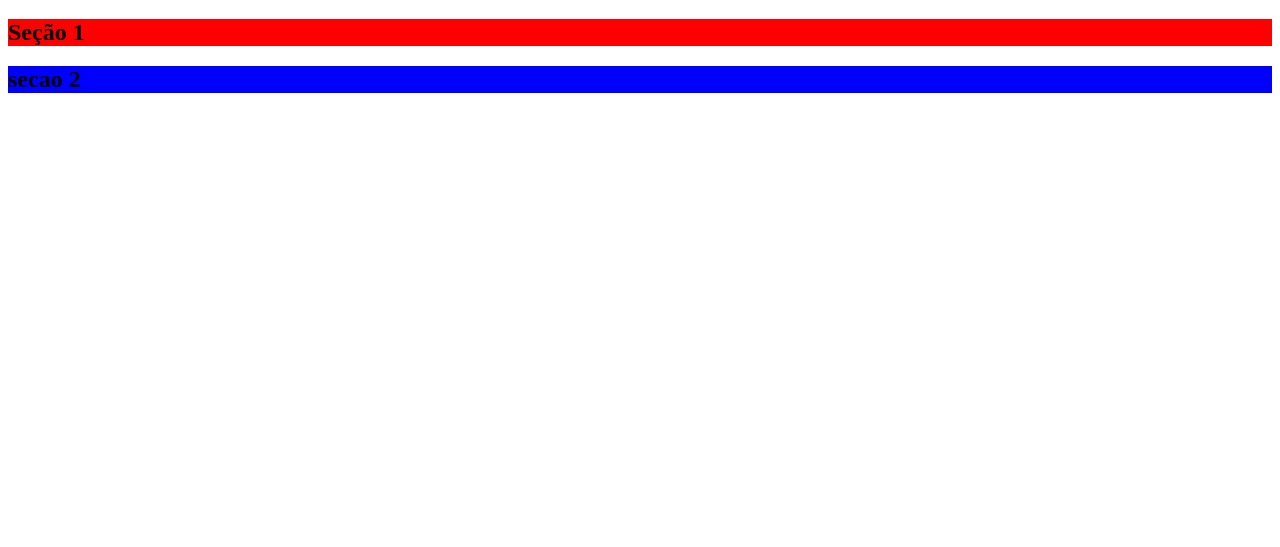
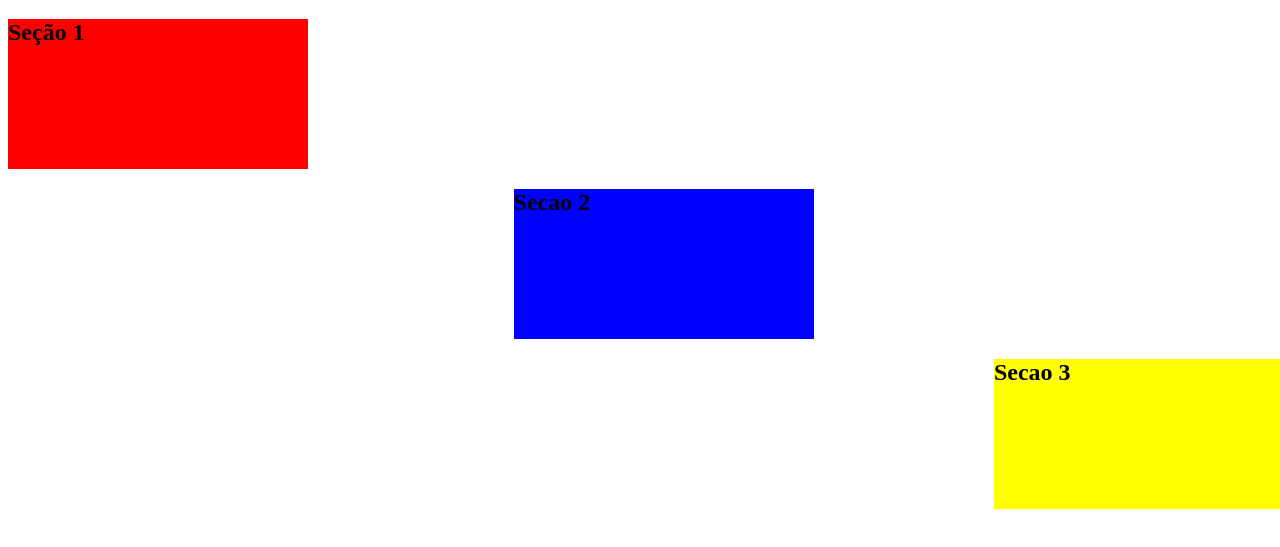
Before and after one commit to IgorPolidoroDaSilva/atividade-versao, a plain HTML site: page index.html in a window 1280 px wide. Shown: the part 61-608 px from the top of the page. Drawn offline with Linux system fonts and the light colour scheme.

Commit message:
Commit de melhoria

```diff
--- a/index.html
+++ b/index.html
@@ -20,7 +20,13 @@
 
 	<section id="secao2">
 		<div>
-			<h2>secao 2</h2>
+			<h2>Secao 2</h2>
+		</div>
+	</section>
+
+	<section id="secao3">
+		<div>
+			<h2>Secao 3</h2>
 		</div>
 	</section>
 
--- a/style.css
+++ b/style.css
@@ -1,6 +1,20 @@
 #secao1{
 	background-color: red;
+	width: 300px;
+	height: 150px;
 }
 #secao2{
+	position: relative;
 	background-color: blue;
+	width: 300px;
+	height: 150px;
+	left: 40%;
+
 }
+#secao3{
+	position: relative;
+	background-color: yellow;
+	width: 300px;
+	height: 150px;
+	left: 78%;
+}
```
